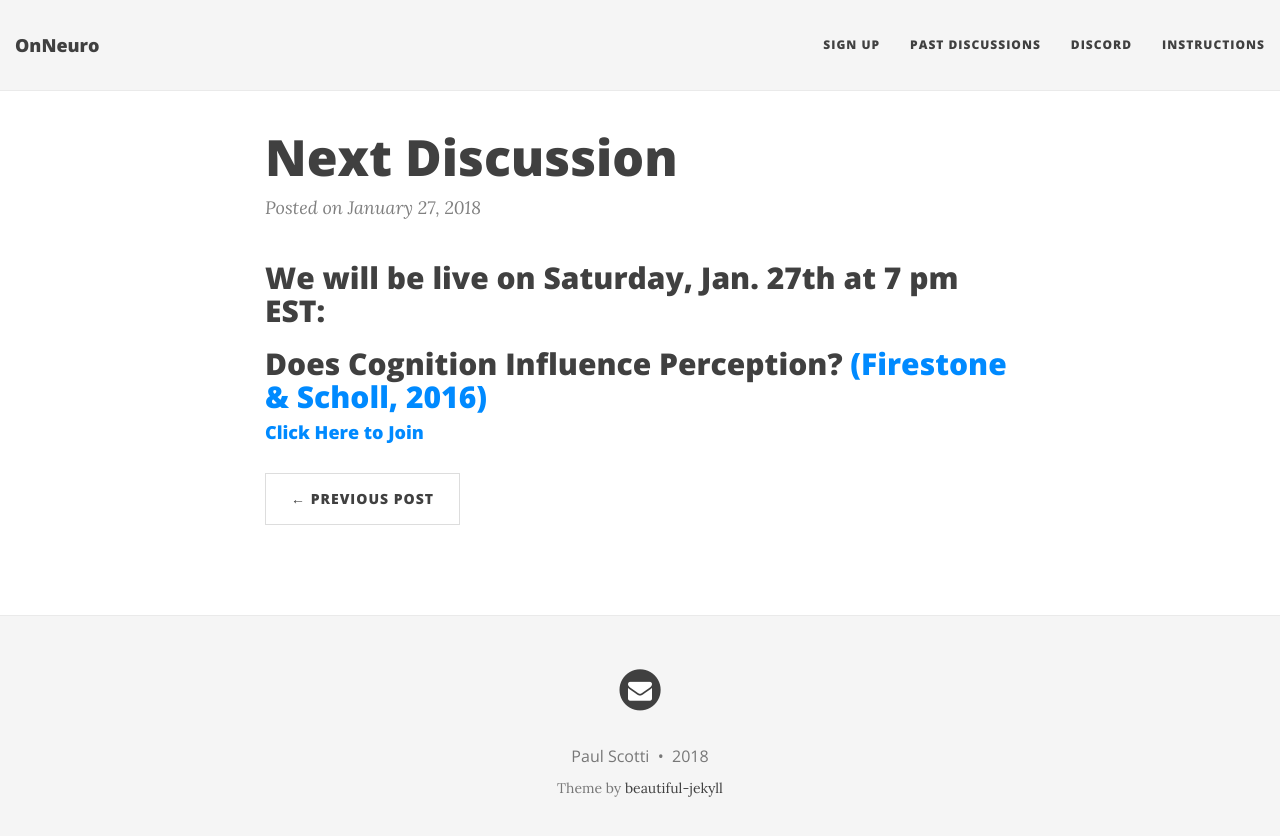
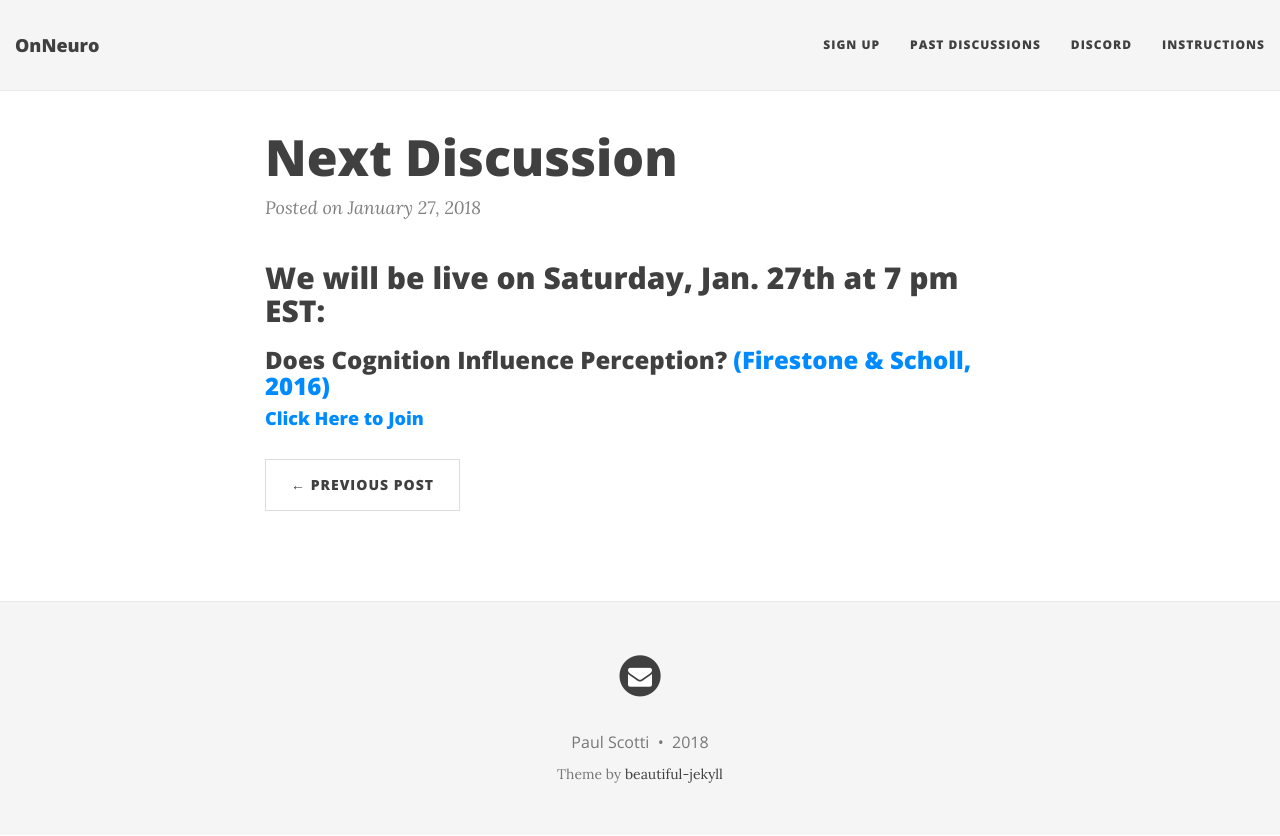
Before and after one commit to OnNeuro/onneuro.github.io, a Jekyll site: the page built from _posts/2018-01-27-Live.md, in a window 1280 px wide. Shown: the top 836 px of the page. Built offline with Jekyll 4.4.1, drawn with Linux system fonts in a browser that asks for light colours; nearby versions of some CDN libraries.

```diff
--- a/_posts/2018-01-27-Live.md
+++ b/_posts/2018-01-27-Live.md
@@ -5,6 +5,6 @@ title: Next Discussion
 
 ## We will be live on Saturday, Jan. 27th at 7 pm EST:
 
-## Does Cognition Influence Perception? [(Firestone & Scholl, 2016)](http://perception.yale.edu/papers/16-Firestone-Scholl-BBS.pdf)
+### Does Cognition Influence Perception? [(Firestone & Scholl, 2016)](http://perception.yale.edu/papers/16-Firestone-Scholl-BBS.pdf)
 
 #### [Click Here to Join](https://discord.gg/zmAAx2W)
```
